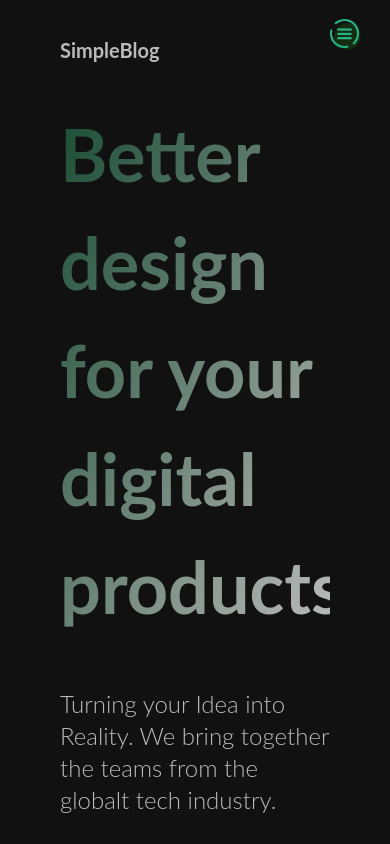
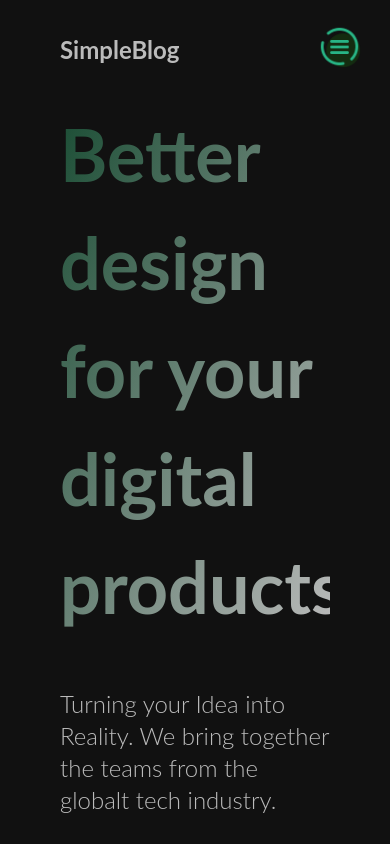
Before and after one commit to bojan09/next-js-blog, a Next.js app: page / in a window 390 px wide. Shown: the top 844 px of the page. Built offline with nearby package versions, Linux system fonts and the light colour scheme.

Commit message:
navbar mobile updates

```diff
--- a/src/components/navbar/Navbar.jsx
+++ b/src/components/navbar/Navbar.jsx
@@ -17,7 +17,7 @@ const Navbar = () => {
 
   return (
     <div className="h-[100px] flex justify-between items-center">
-      <Link href={"/"} className="font-bold text-xl">
+      <Link href={"/"} className="font-bold text-2xl">
         SimpleBlog
       </Link>
 
@@ -42,9 +42,9 @@ const Navbar = () => {
       <div className="md:hidden xs:relative text-[#222]">
         <Image
           src={!toggle ? menu : close}
-          className="fixed top-4 right-7 object-contain cursor-pointer "
-          width={35}
-          height={35}
+          className="fixed top-6 right-7 object-contain cursor-pointer"
+          width={45}
+          height={45}
           alt="nav_icon"
           onClick={() => setToggle(!toggle)}
         />
```
